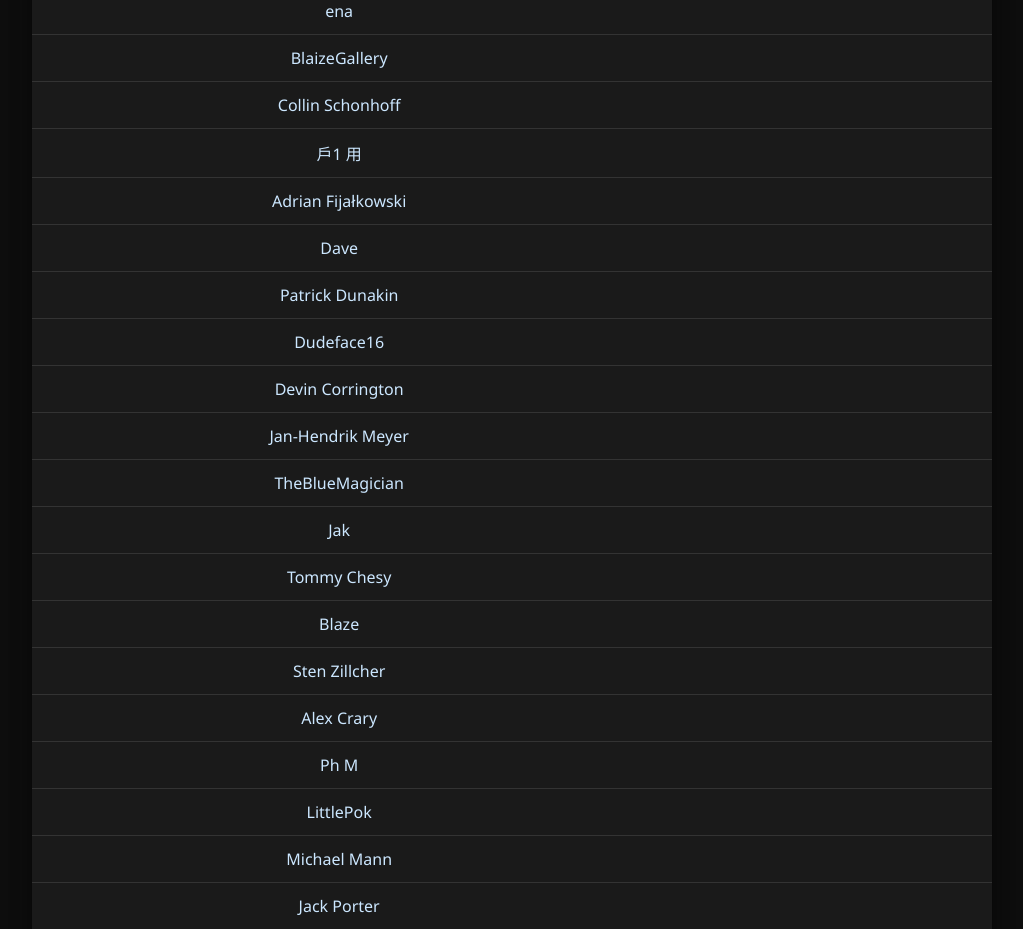
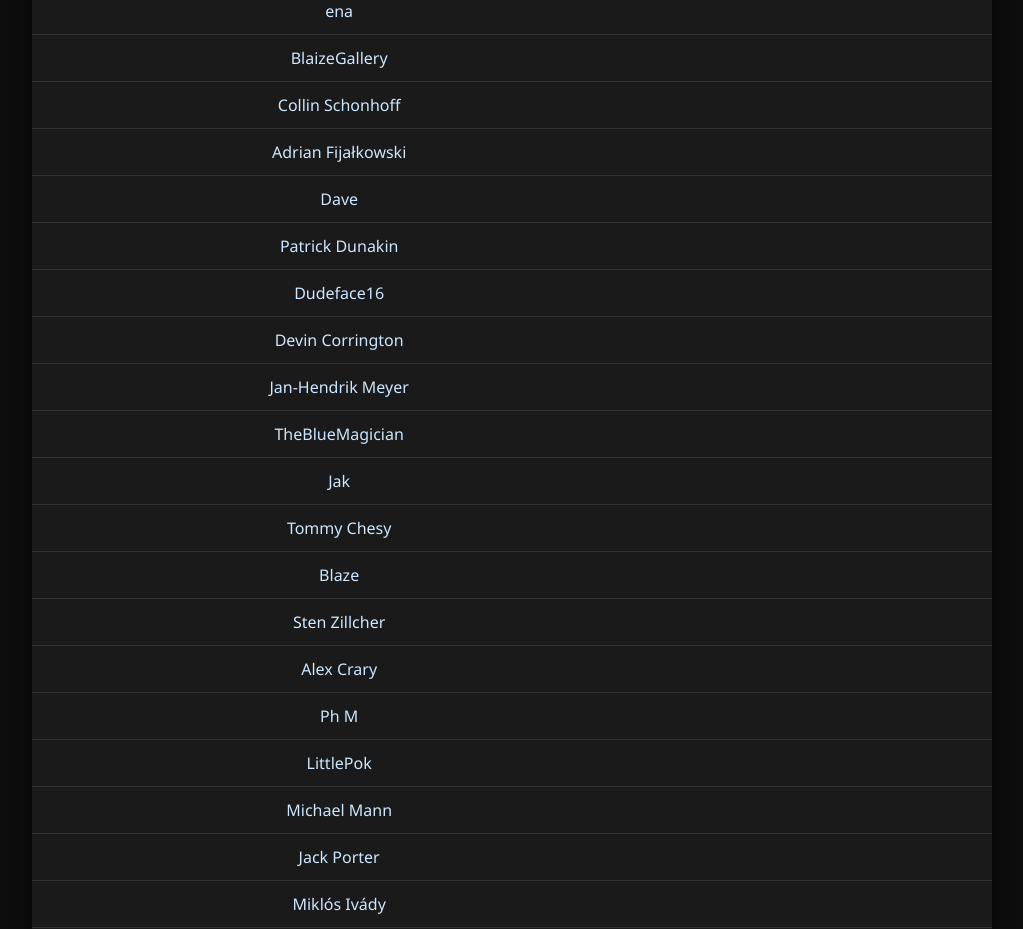
Before and after one commit to MrGameFixer/MrGameFixer.github.io, a plain HTML site: page supporters.html in a window 1280 px wide. Shown: the part 800-1729 px from the top of the page, without its empty margins (128-1151 px from the left). Drawn offline with Linux system fonts and the light colour scheme.

Commit message:
Update supporters.html

```diff
--- a/supporters.html
+++ b/supporters.html
@@ -154,7 +154,6 @@ td:first-child {
     <tr> <td>ena</td> <td></td> </tr>
     <tr> <td>BlaizeGallery</td> <td></td> </tr>
     <tr> <td>Collin Schonhoff</td> <td></td> </tr>
-    <tr> <td>戶1 用</td> <td></td> </tr>
     <tr> <td>Adrian Fijałkowski</td> <td></td> </tr>
     <tr> <td>Dave</td> <td></td> </tr>
     <tr> <td>Patrick Dunakin</td> <td></td> </tr>
```
